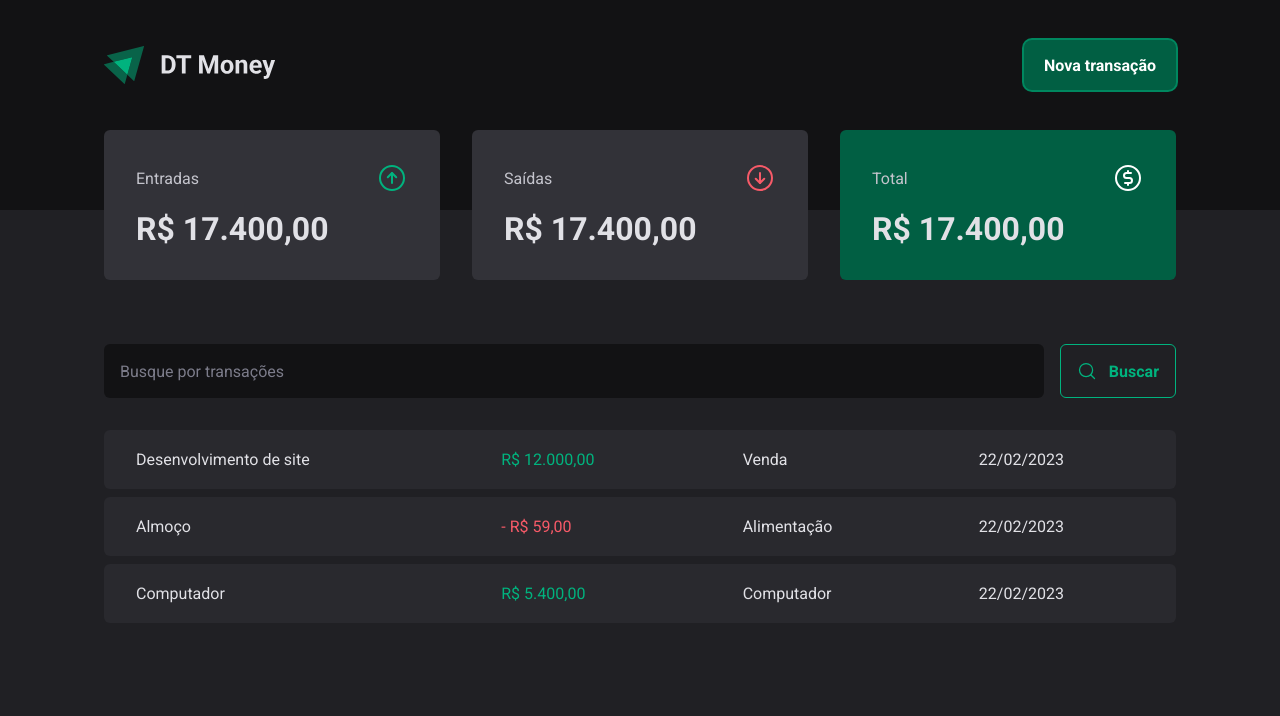
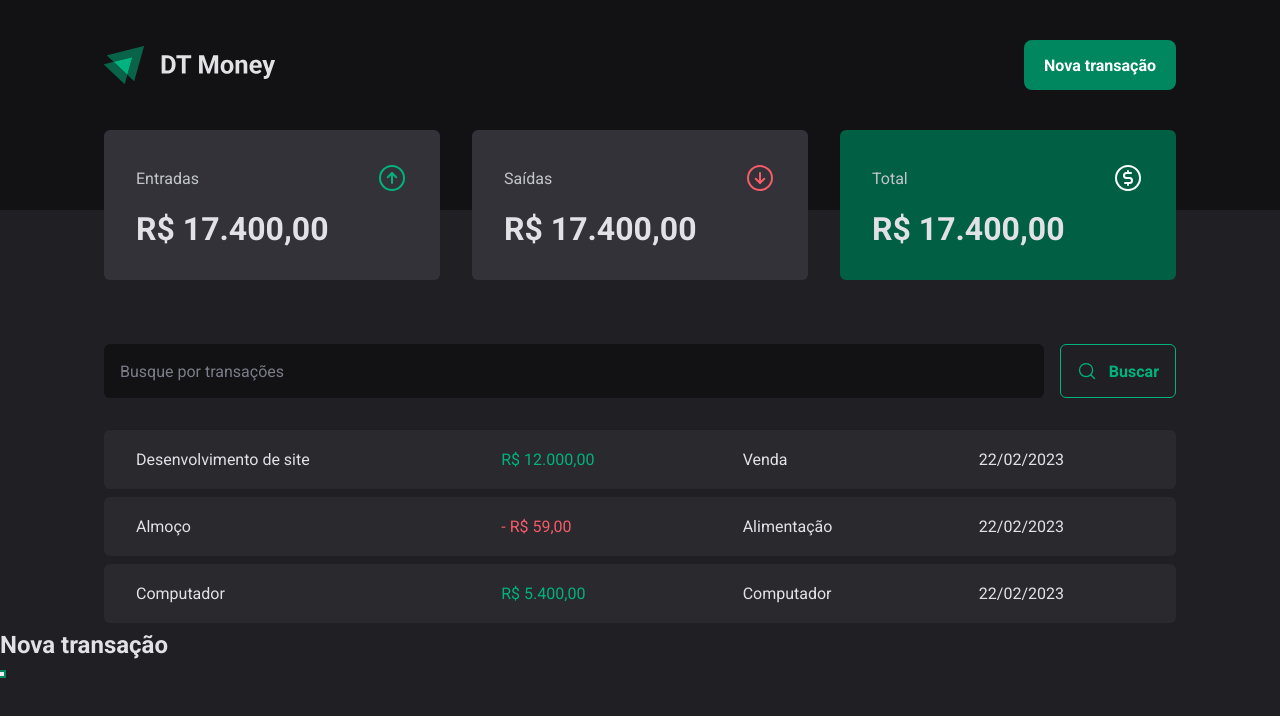
Before and after one commit to germanoricardi/rocketseat-ignite-003-dt-money, a React (Vite) app: page / in a window 1280 px wide. Both pictures are taken after a click on the button "Nova transação". Shown: the top 716 px of the page. Built offline with nearby package versions, Linux system fonts and the light colour scheme.

Commit message:
Adicionado pacote Dialog de @radix-ui;

```diff
--- a/package.json
+++ b/package.json
@@ -9,6 +9,7 @@
     "preview": "vite preview"
   },
   "dependencies": {
+    "@radix-ui/react-dialog": "^1.0.2",
     "phosphor-react": "^1.4.1",
     "react": "^18.2.0",
     "react-dom": "^18.2.0",
--- a/src/components/Header/index.tsx
+++ b/src/components/Header/index.tsx
@@ -1,6 +1,7 @@
 import { HeaderContainer, HeaderContent, NewTransactionButton } from "./styles";
 
 import logoImg from '../../assets/logo.svg'
+import * as Dialog from "@radix-ui/react-dialog";
 
 export function Header() {
   return (
@@ -8,7 +9,21 @@
       <HeaderContent>
         <img src={logoImg} alt="" />
 
-        <NewTransactionButton>Nova transação</NewTransactionButton>
+        <Dialog.Root>
+          <Dialog.Trigger asChild>
+            <NewTransactionButton>Nova transação</NewTransactionButton>
+          </Dialog.Trigger>
+
+          <Dialog.Portal>
+            <Dialog.Overlay />
+
+            <Dialog.Content>
+              <Dialog.Title>Nova transação</Dialog.Title>
+              <Dialog.Close />
+            </Dialog.Content>
+          </Dialog.Portal>
+        </Dialog.Root>
+
       </HeaderContent>
     </HeaderContainer>
   )
```
Also changed, not shown: 1 other file (tests, documents, lock files or other folders).
